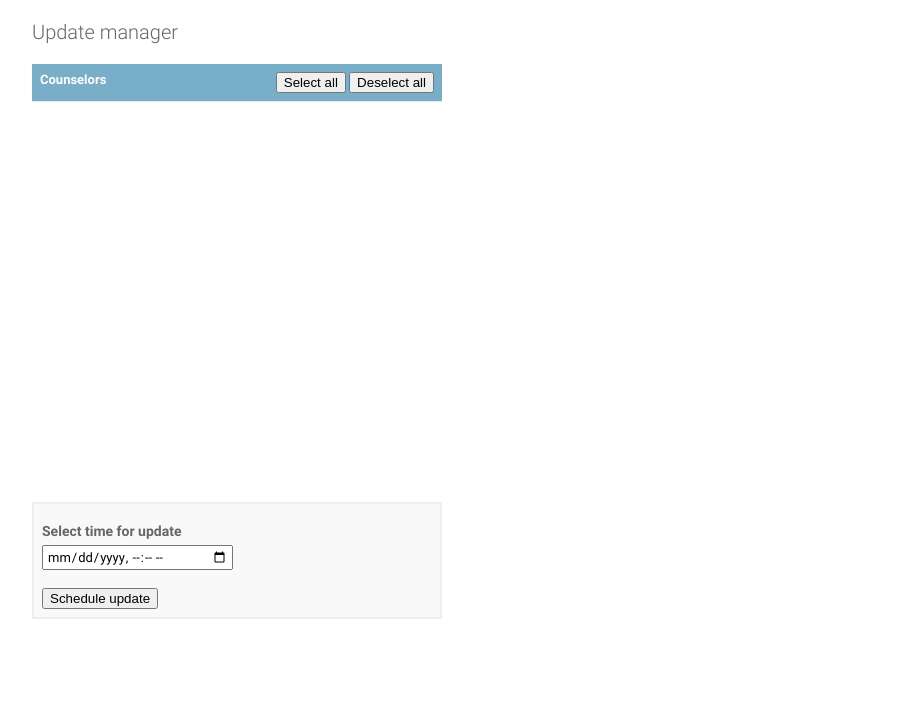
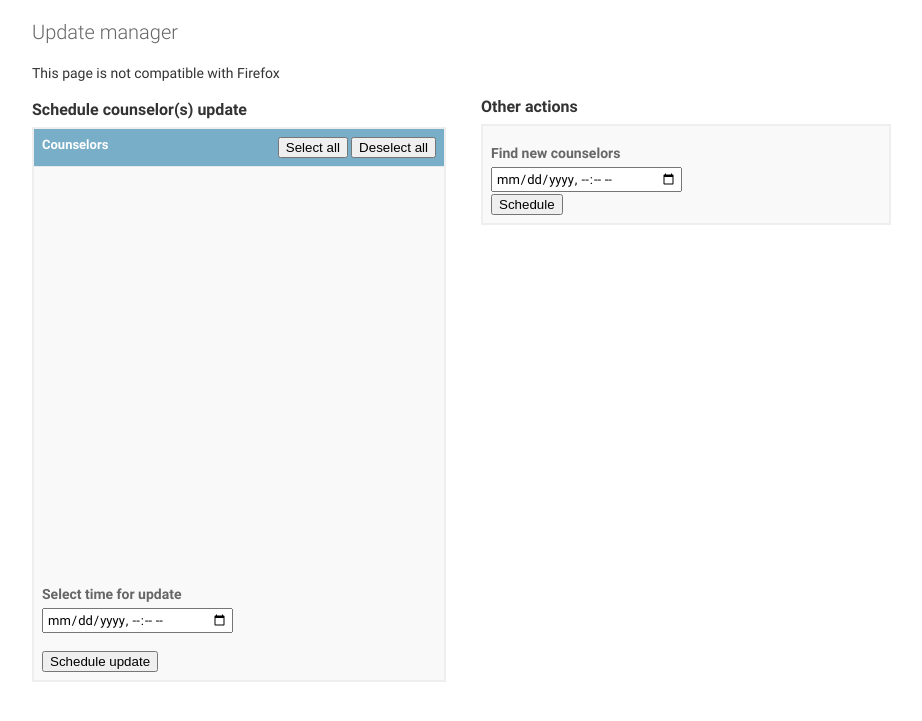
Before and after one commit to DeeCorrector/Projects-in-Stock, a Django app: page /update/database/ in a window 1280 px wide. Shown: the part 48-769 px from the top of the page, without its empty margins (8-930 px from the left). Run offline with Django 3.2, Linux system fonts and the light colour scheme; a user stored in the database is signed in; data that the repository does not hold is empty.

Commit message:
closes #22

```diff
--- a/Product/Website/database_manager/adapter.py
+++ b/Product/Website/database_manager/adapter.py
@@ -154,6 +154,9 @@ class Adapter():
             dbTarget.office = infoDict["office"][0]
             dbTarget.studyArea = infoDict["studyarea"][0]
             dbTarget.save()
+    def find_new_counselors(self, executionTime):
+        cmd = self.myCommandFactory.new_FindNewCounselorsCommand(executionTime)
+        self.myCommandmanager.enqueue_command(cmd)
 
     def get_scheduled_updates(self):
         return self.myCommandmanager.commandQueue
--- a/Product/Website/database_manager/templates/database_manager/db_update_page.html
+++ b/Product/Website/database_manager/templates/database_manager/db_update_page.html
@@ -28,11 +28,29 @@ tr:nth-child(odd) {
   background-color:white;
 }
 
+#other-commands-wrapper {
+  display: inline-block;
+  position: relative;
+  top : -46px;
+  margin-left : 35px;
+}
+
+#find-new-cmd {
+  padding: 8px;
+  background-color: #f9f9f9;
+  width : 390px;
+  border : 2px solid #eee;
+}
+
 #cmd-creator-wrapper {
+  display: inline-block;
+  width : 410px;
+  background-color: #f9f9f9;
+  border : 2px solid #eee;
+  float: left;
 }
 
 #cmd-creator-table {
-  float : left;
   background-color: white;
 }
 
@@ -40,7 +58,6 @@ tr:nth-child(odd) {
   padding: 8px;
   background-color: #f9f9f9;
   width : 390px;
-  border : 2px solid #eee;
 
 }
 
@@ -67,13 +84,19 @@ tr:nth-child(odd) {
 .a-button:hover {
   border-color: #325A6D;
 }
+
+#all-wrap {
+  width : 1200px;
+}
 </style>
 <h1>Update manager</h1>
+<p>This page is not compatible with Firefox</p>
 {% if counselorerror%}
   <h3 style="color: red;">Error: Please select counselor(s) who should be updated to schedule</h3>
 {%endif%}
+<div id="all-wrap">
+<h2>Schedule counselor(s) update</h2>
 <div id="cmd-creator-wrapper">
-
   <table id="cmd-creator-table">
     <table width="410">
       <tr style="border : none; margin: none; color:white; background-color:#79aec8">
@@ -103,9 +126,21 @@ tr:nth-child(odd) {
    <br />
   <button type="submit" value="que">Schedule update</button>
  </div>
-
  </form>
-
 </div>
 
+<div id="other-commands-wrapper">
+  <h2>Other actions</h2>
+  <div id="find-new-cmd">
+    <h3>Find new counselors</h3>
+      <form method="post" action="post">{% csrf_token %}
+        <input type="datetime-local" name="Datetime" required/><br />
+        <input type="hidden" name="Action" value="schedule-findnewcmd">
+        <button type="submit">Schedule</button>
+      </form>
+    </div>
+</div>
+</div>
+
+
 {%endblock%}
--- a/Product/Website/database_manager/views.py
+++ b/Product/Website/database_manager/views.py
@@ -20,6 +20,12 @@ def update_database_view(request):
 
 #Used for choosing the action to perform based on request.POST queryDict
 def update_database_post(request):
+    def string_to_datetime(dtString):
+         dtStringList = dtString.split("T")
+         timeList = dtStringList[1].split(":")
+         dateList = dtStringList[0].split("-")
+         return datetime.datetime(year=int(dateList[0]), month = int(dateList[1]), day = int(dateList[2]), hour=int(timeList[0]), minute = int(timeList[1]))
+
     #if information is being posted
     if request.method == "POST":
         #if a schedule was requested
@@ -31,6 +37,12 @@ def update_database_post(request):
                 print c
 
             return redirect("http://google.com")
+        elif request.POST["Action"] == "schedule-findnewcmd":
+            executionTime = string_to_datetime(request.POST["Datetime"])
+            adapter.find_new_counselors(executionTime)
+            print executionTime
+            print datetime.datetime.now()
+            return redirect("/update/database")
 
 def update_all_counselors(request):
     adapter.update_all_now()
```
Also changed, not shown: Product/Website/db.sqlite3, 2 other files.
